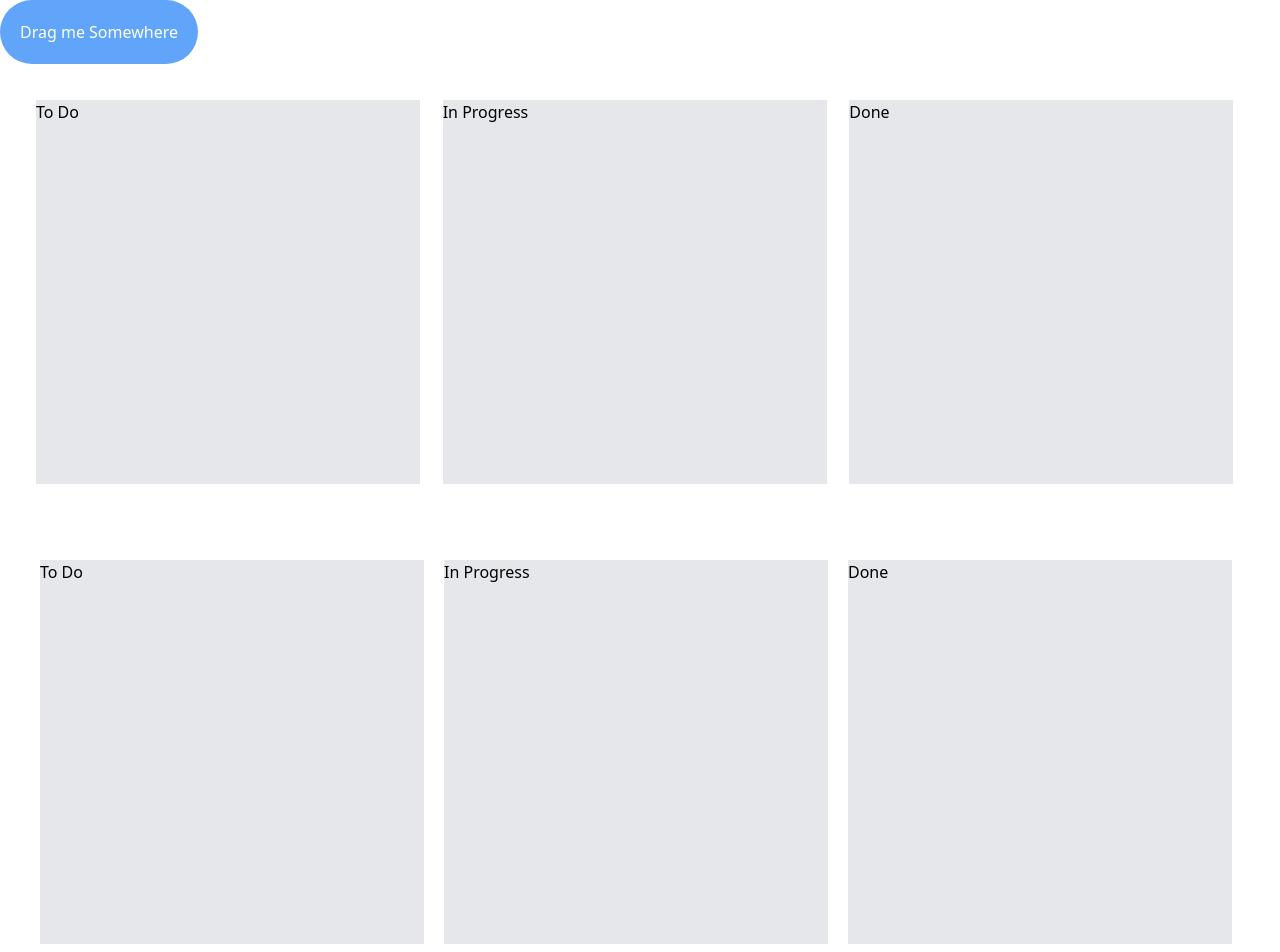
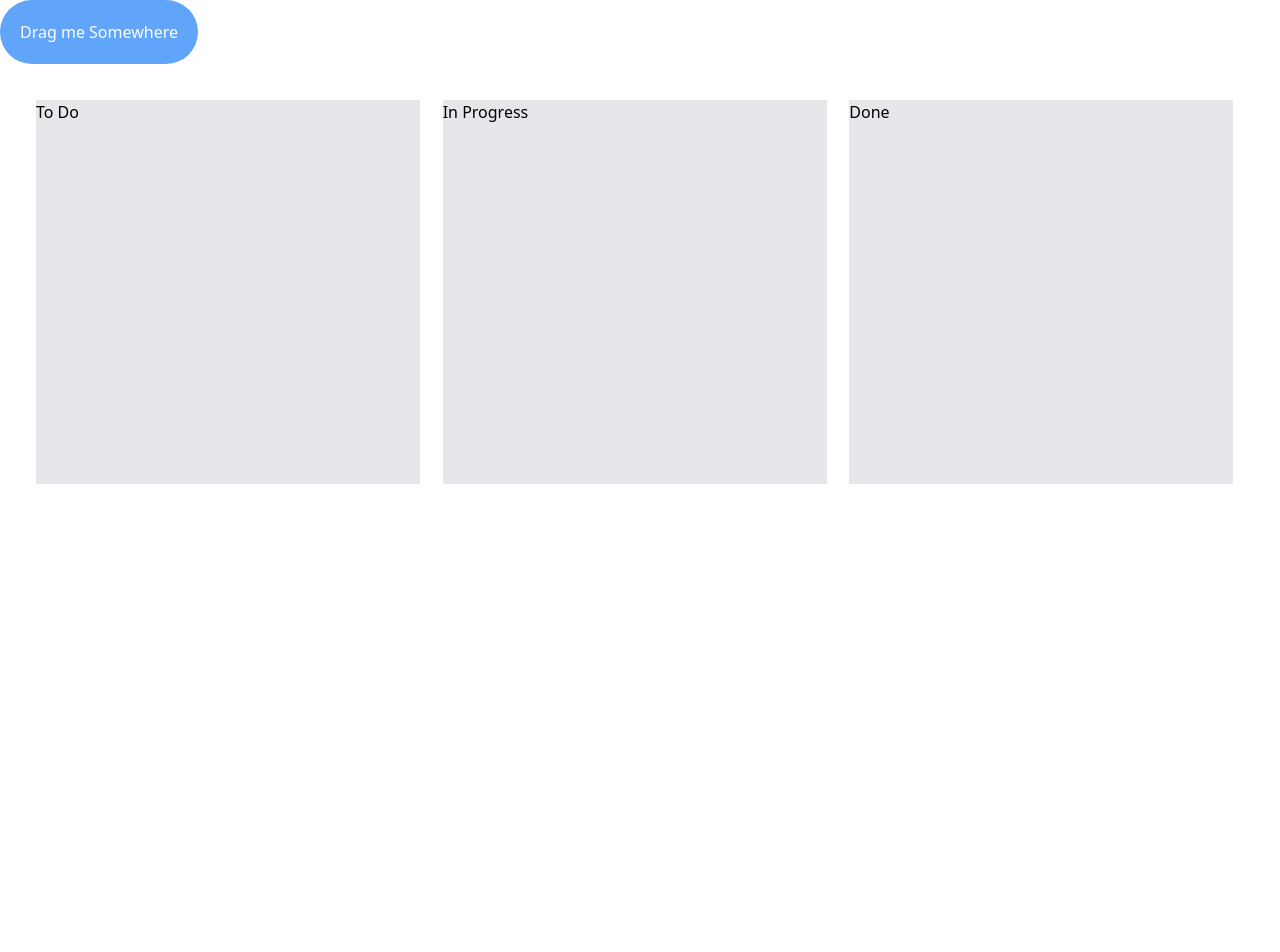
Before and after one commit to gitdeepaks/dragndrop_in_next, a Next.js app: page / in a window 1280 px wide. Shown: the top 952 px of the page. After the commit the page ends 800 px from the top, so only its background shows below. Built offline with nearby package versions, Linux system fonts and the light colour scheme.

Commit message:
some more experiment

```diff
--- a/app/page.tsx
+++ b/app/page.tsx
@@ -43,18 +43,6 @@ export default function Home() {
             </Droppable>
           ))}
         </div>
-        <div className="flex space-x-5 p-10 order-5">
-          {containers.map((id) => (
-            // We updated the Droppable component so it would accept an `id`
-            // prop and pass it to `useDroppable`
-            <Droppable key={id} id={id}>
-              <div>
-                <p>{id}</p>
-                {parent === id && draggableMarkup}
-              </div>
-            </Droppable>
-          ))}
-        </div>
       </DndProvider>
     </main>
   );
--- a/components/Droppable.tsx
+++ b/components/Droppable.tsx
@@ -20,7 +20,7 @@ function Droppable({ children, id }: Props) {
     <div
       ref={setNodeRef}
       style={style}
-      className={`${isOver ? "bg-green-100" : "bg-gray-200"} h-96 w-96`}
+      className={`${isOver ? "bg-green-100" : "bg-gray-200"} h-96 w-96 order-1`}
     >
       {children}
     </div>
```
